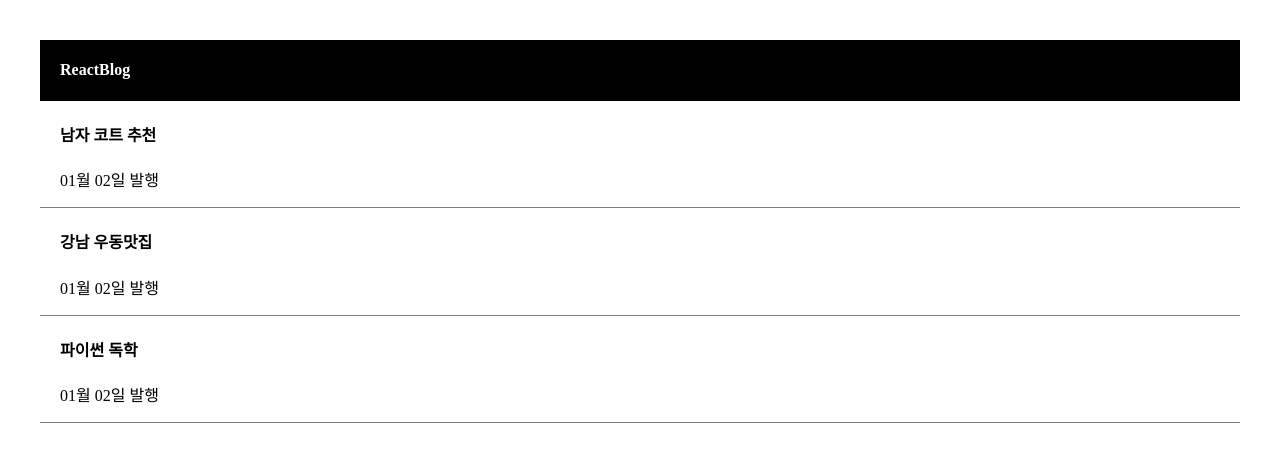
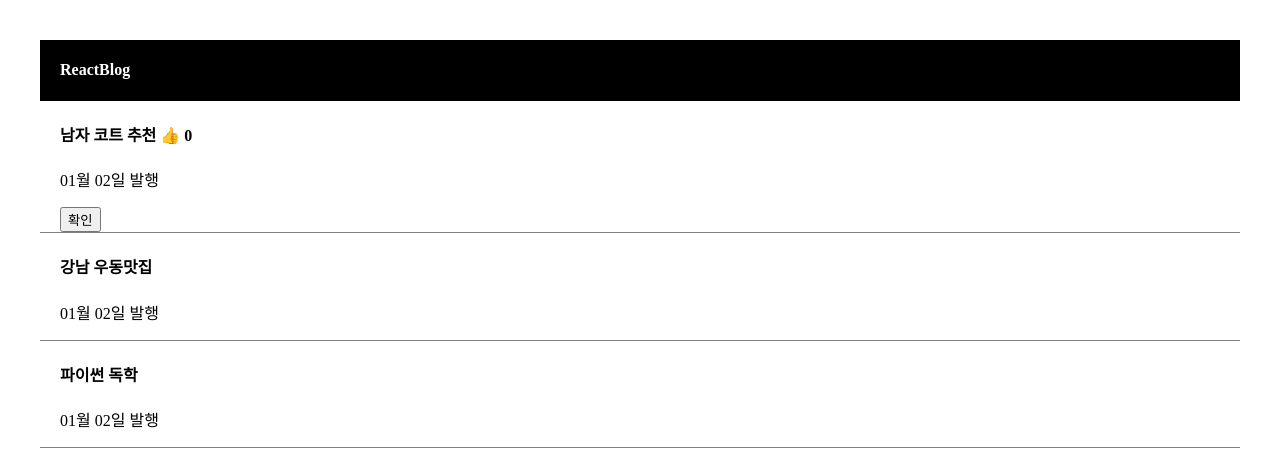
Before and after one commit to STERNDELFTIN/react, a React (Vite) app in the folder blog-project/: page / in a window 1280 px wide. Shown: the top 466 px of the page. Built offline with nearby package versions, Linux system fonts and the light colour scheme.

Commit message:
[01/02] 좋아요 버튼 기능
- state 변경

```diff
--- a/blog-project/src/App.jsx
+++ b/blog-project/src/App.jsx
@@ -6,6 +6,8 @@ function App() {
 
   let post = '강남 우동 맛집';
   let [title, ft] = useState(['남자 코트 추천', '강남 우동맛집', '파이썬 독학']);
+  let [like, onLike] = useState(0);
+  let [title2, changeTitle] = useState('남자 코트 추천');
 
   return (
     <div className='App'>
@@ -14,8 +16,9 @@ function App() {
         <h4>ReactBlog</h4>
       </div>
       <div className="list">
-        <h4>{ title[0] }</h4>
+        <h4>{ title2 } <span onClick = {()=>onLike(like+1)} >👍</span> { like } </h4>
         <p>01월 02일 발행</p>
+        <button onClick={()=>{changeTitle('여자 코트 추천')}}>확인</button>
       </div>
       <div className="list">
         <h4>{ title[1] }</h4>
```
